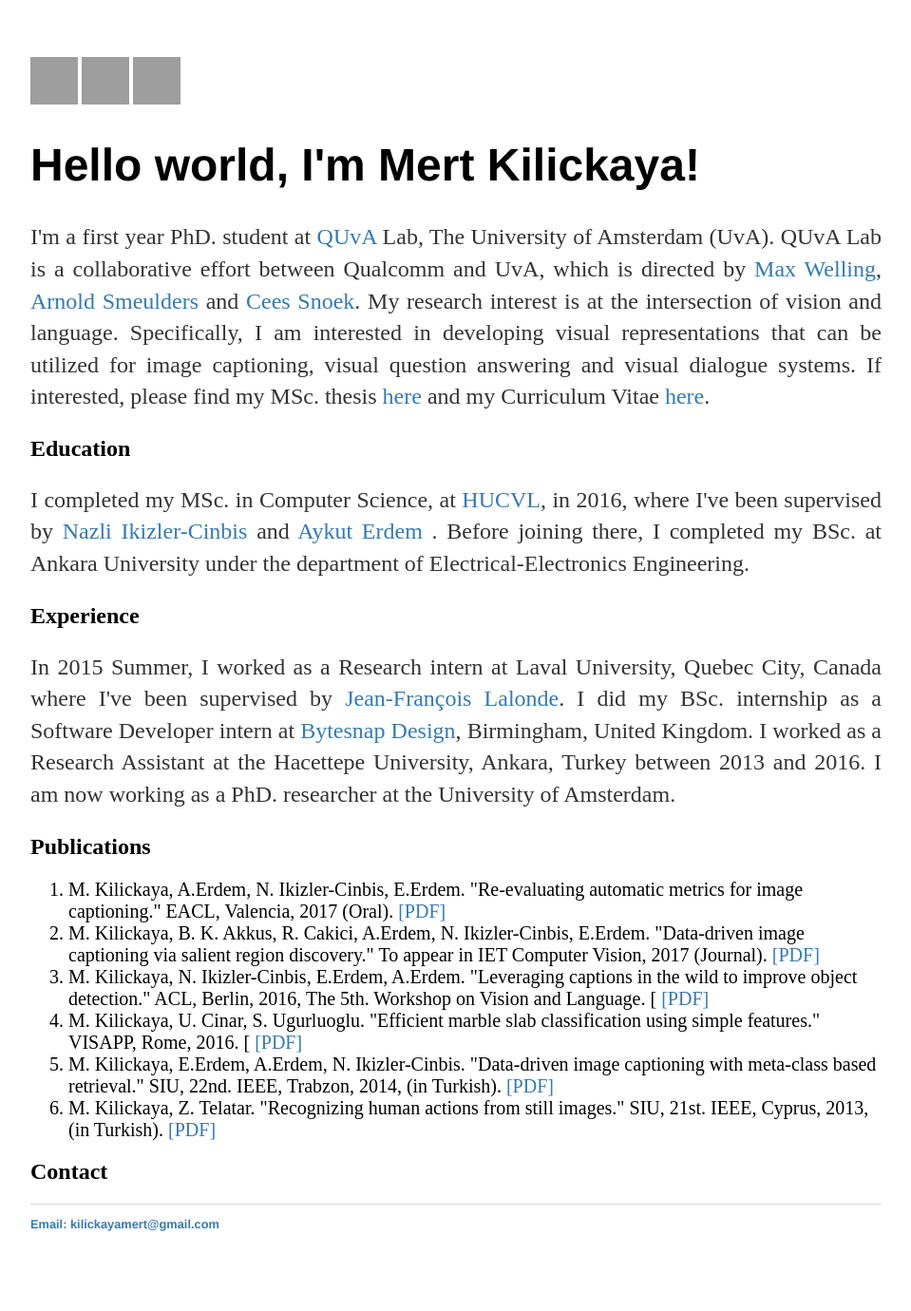
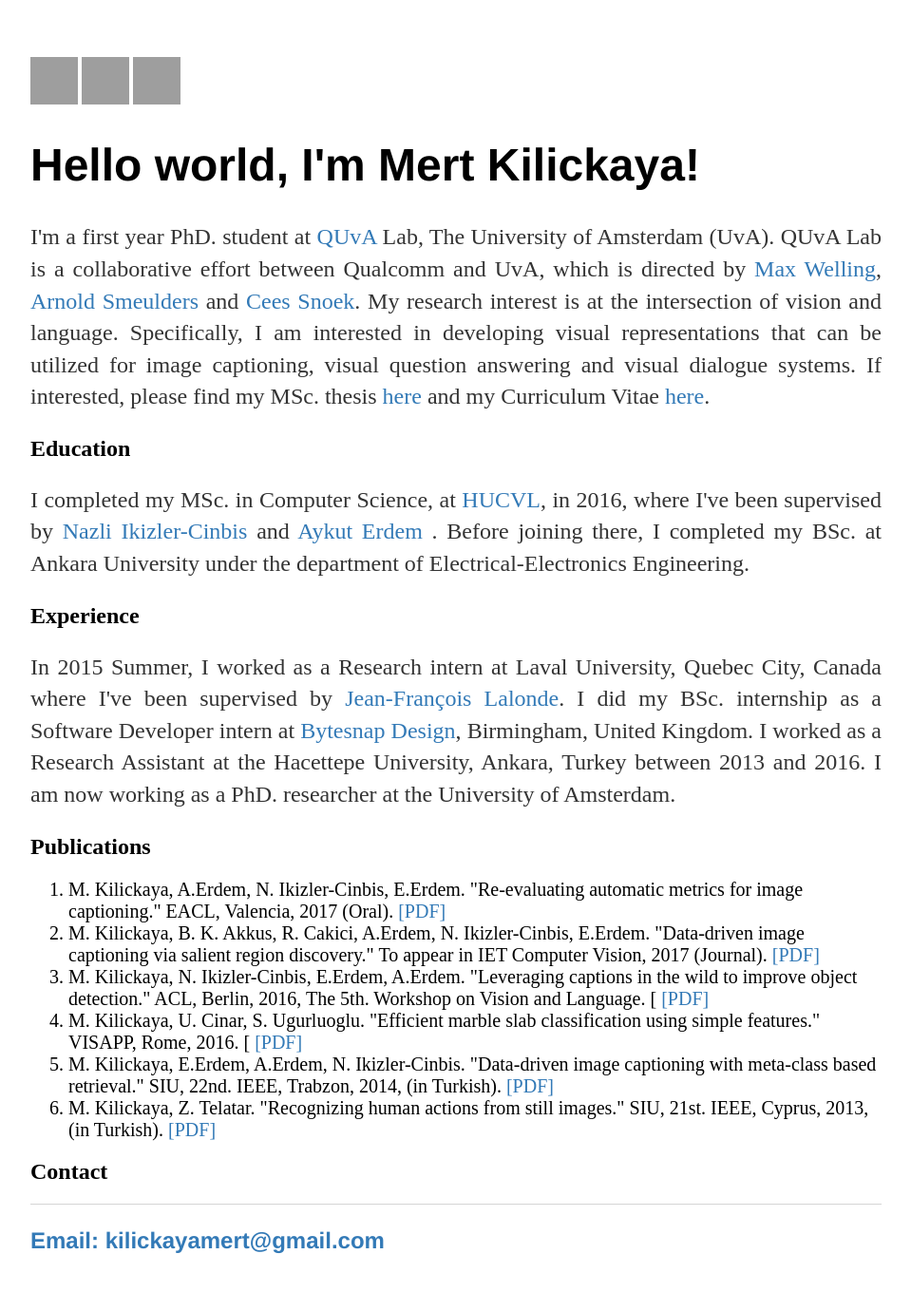
Before and after one commit to kilickaya/kilickaya.github.io, a Jekyll site: the page built from index.html, in a window 1280 px wide. Shown: the whole page at 95% size, without its empty margins (160-1119 px from the left). Built offline with Jekyll 4.4.1, drawn with Linux system fonts in a browser that asks for light colours; before the commit the page ends 1356 px from its top, so only the background shows below that; grey boxes are pictures that could not be loaded.

Commit message:
Update main.css

```diff
--- a/css/main.css
+++ b/css/main.css
@@ -4,7 +4,7 @@
 }
 nav ul, footer ul {
     font-family:'Helvetica', 'Arial', 'Sans-Serif';
-    font-size: xlarge;
+    font-size: x-large;
     padding: 0px;
     list-style: none;
     font-weight: bold;
```
